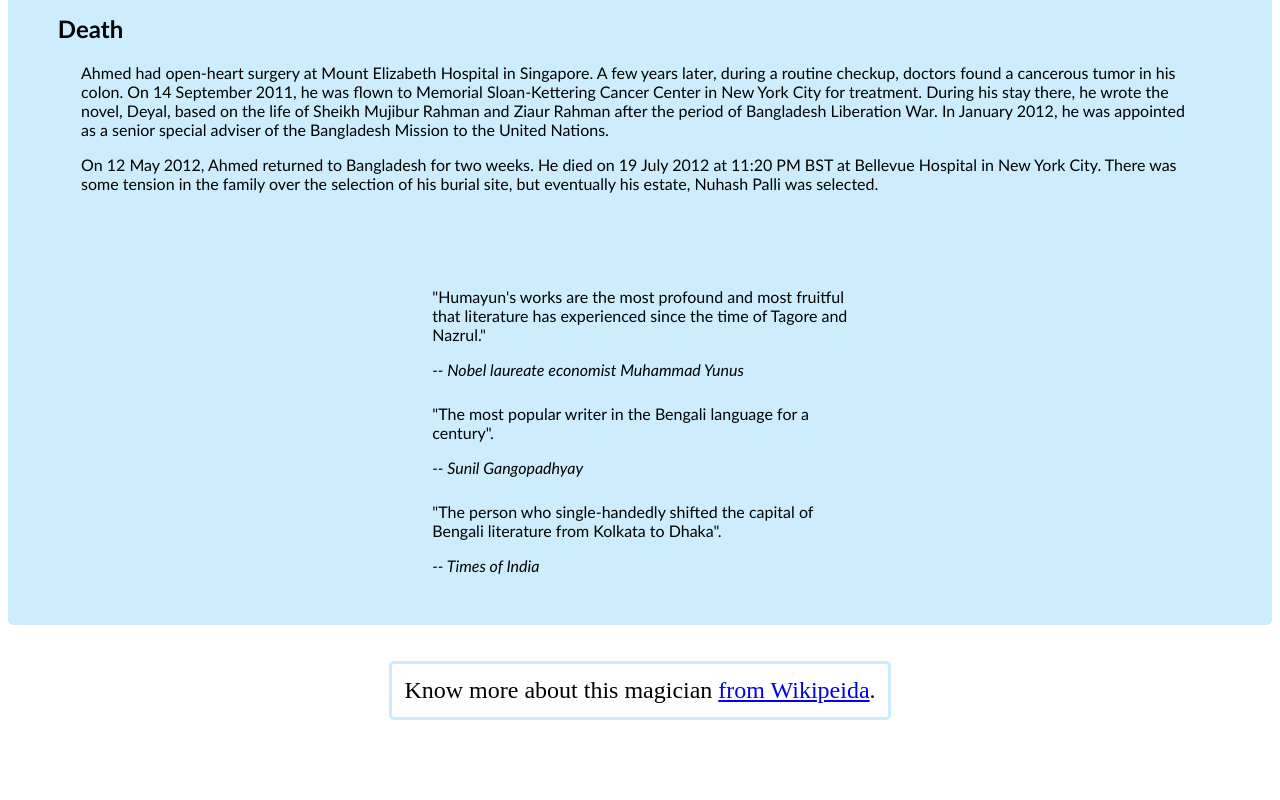
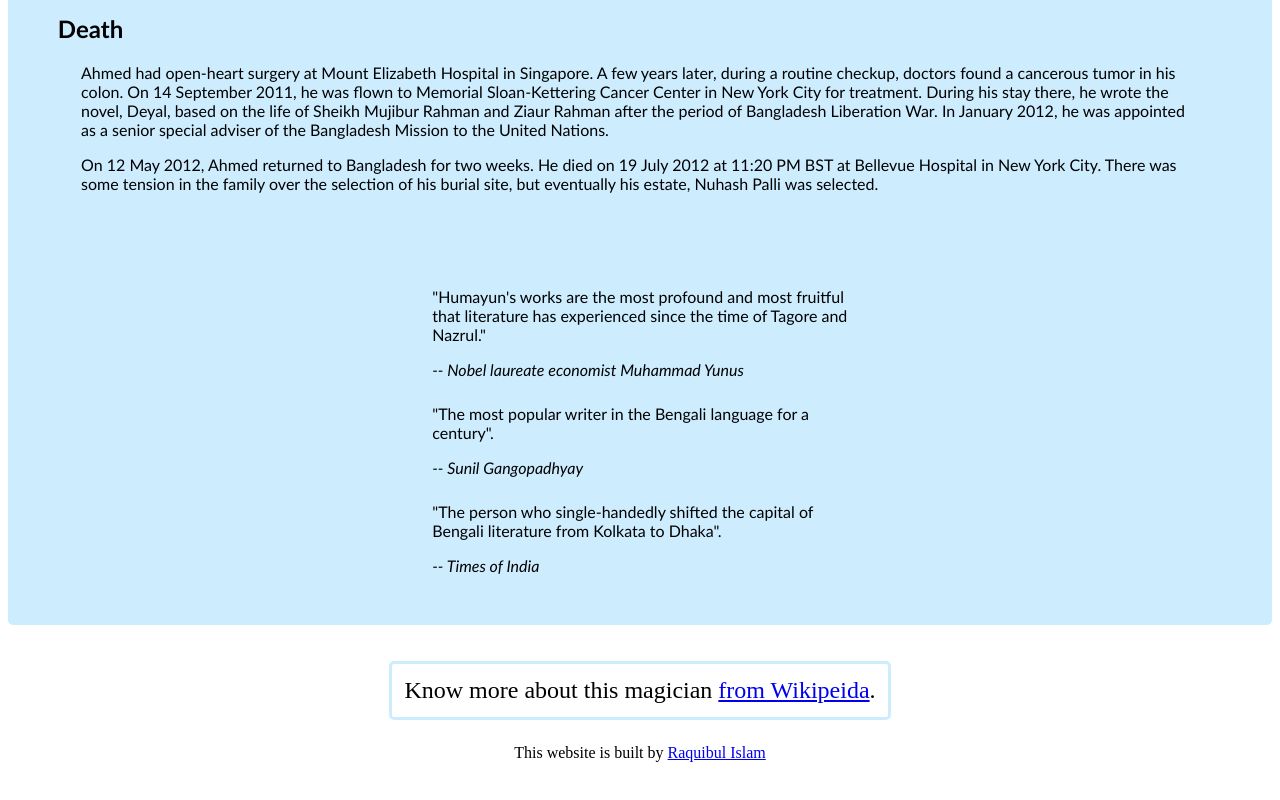
Before and after one commit to shubha360/freeCodeCamp-tribute-page, a plain HTML site: page index.html in a window 1280 px wide. Shown: the part 2416-3216 px from the top of the page. Before the commit the page ends 3180 px from the top, so only its background shows below. Drawn offline with Linux system fonts and the light colour scheme.

Commit message:
credit added

```diff
--- a/index.html
+++ b/index.html
@@ -185,7 +185,9 @@
                 </section>
             </div>
             <p id="tribute-sum">Know more about this magician
-            <a id="tribute-link" href="https://en.wikipedia.org/wiki/Humayun_Ahmed" title="link to Humayun Ahmed's Wikipedia entry" target="_blank">from Wikipeida</a>.</p>
+                <a id="tribute-link" href="https://en.wikipedia.org/wiki/Humayun_Ahmed" title="link to Humayun Ahmed's Wikipedia entry" target="_blank">from Wikipeida</a>.
+            </p>
         </main>
+        <p class="credit">This website is built by <a href="https://github.com/shubha360" target="_blank">Raquibul Islam</a></p>
     </body>
 </html>
--- a/styles.css
+++ b/styles.css
@@ -2,7 +2,6 @@
     display: flex;
     flex-wrap: wrap;
     justify-content: center;
-    padding-bottom: 1%;
     min-width: 250px;
 }
 
@@ -76,6 +75,12 @@ blockquote {
     border-radius: 5px;
 }
 
+.credit {
+    text-align: center;
+    margin: 0 auto;
+    margin-bottom: 50px;
+}
+
 @media (max-width: 1000px) {
     #tribute-sum {
         font-size: 100%;
```
Lines whose indentation alone changed are shown as unchanged.
